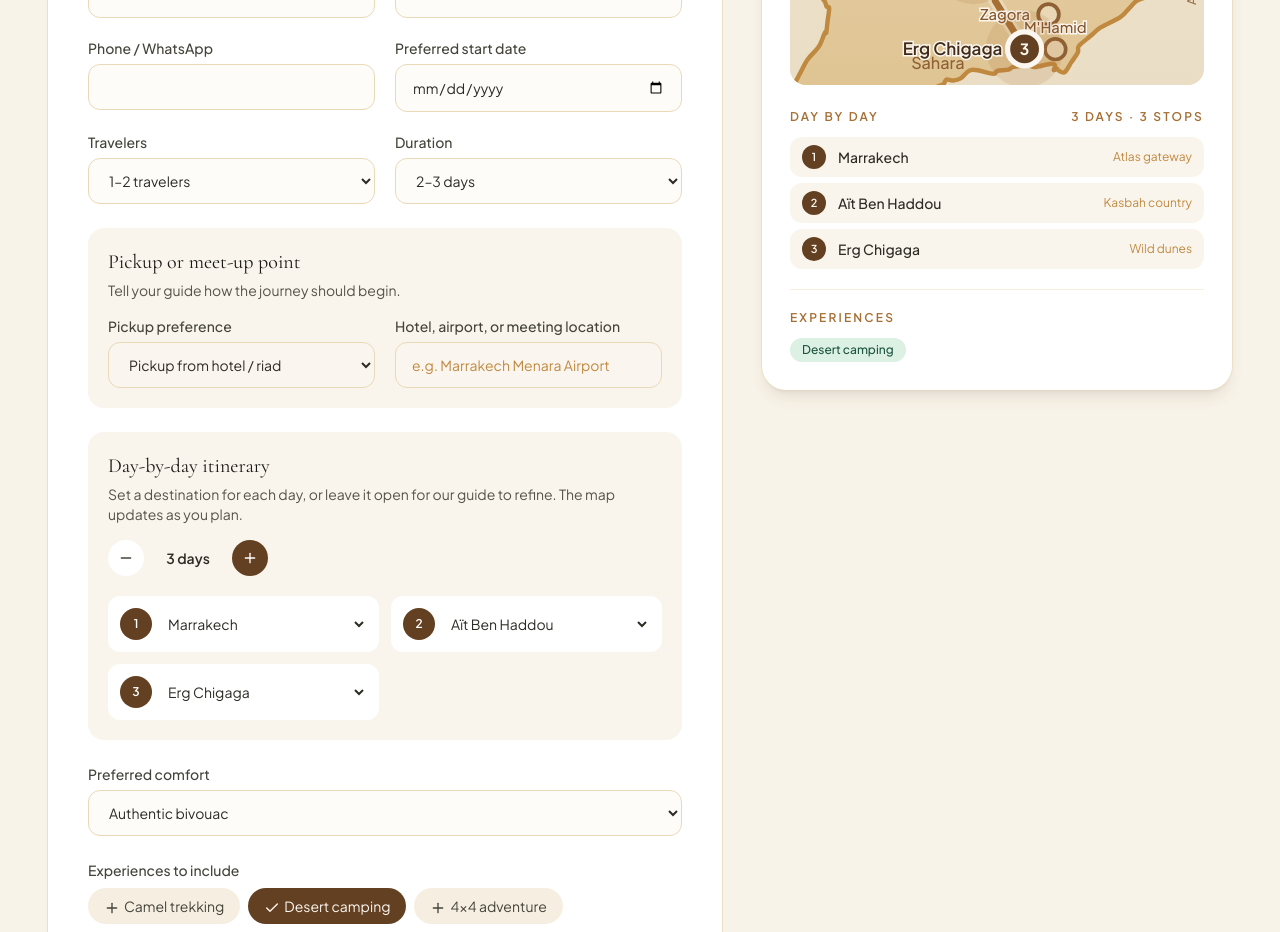
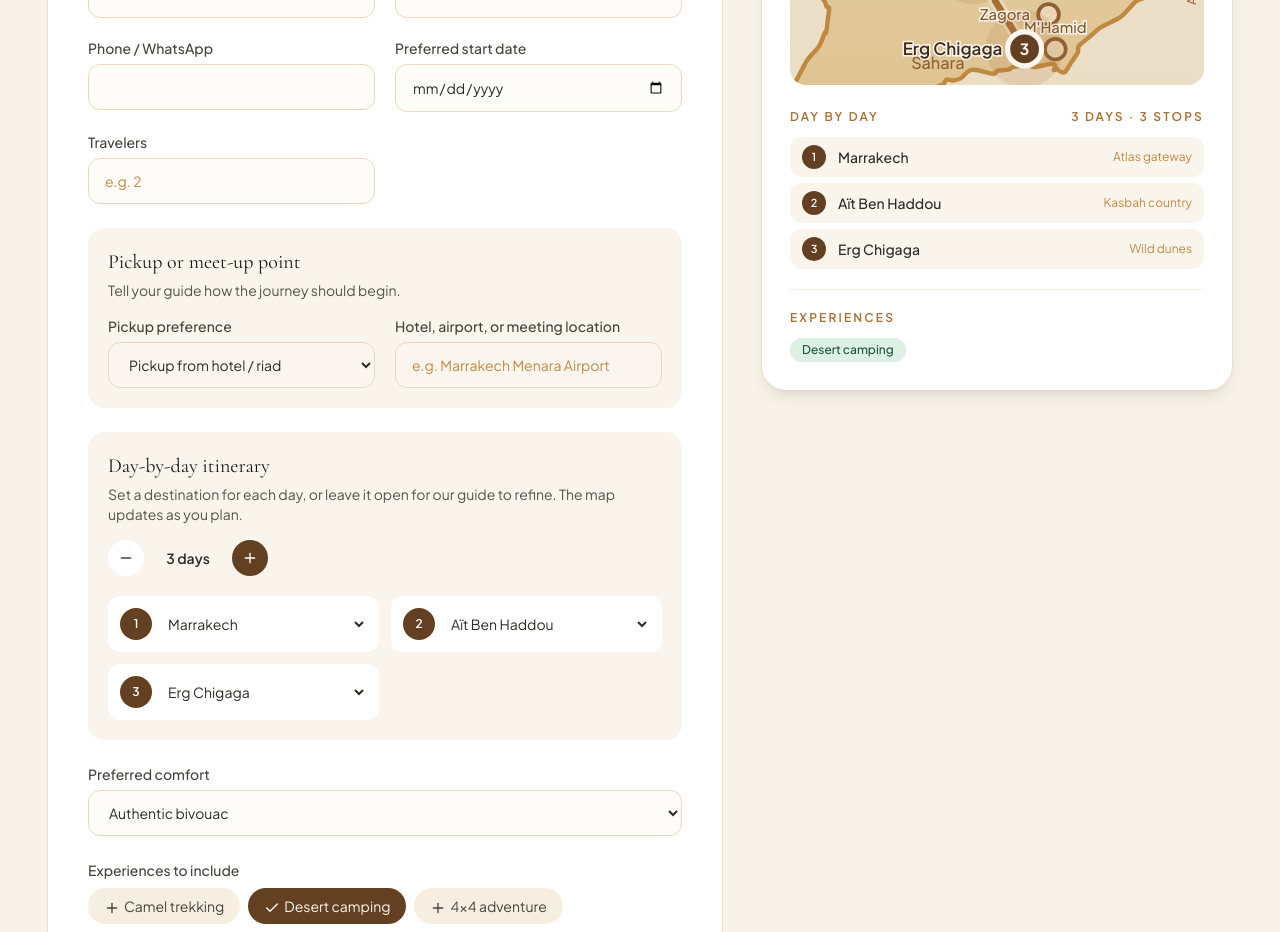
Before and after one commit to akimweb-bit/Moroccan-Desert, a React (Vite) app: page /custom-journey in a window 1280 px wide. Shown: the part 780-1712 px from the top of the page. Built offline with nearby package versions, Linux system fonts and the light colour scheme.

Commit message:
Convert Travelers to number input and remove Duration field from custom journey form

```diff
--- a/src/pages/CustomJourney.tsx
+++ b/src/pages/CustomJourney.tsx
@@ -54,8 +54,7 @@ export default function CustomJourney() {
       `Email: ${data.get('email')}`,
       `Phone: ${data.get('phone') || 'Not provided'}`,
       `Preferred start date: ${data.get('date') || 'Flexible'}`,
-      `Travelers: ${data.get('travelers')}`,
-      `Duration: ${data.get('duration')}`,
+      `Travelers: ${data.get('travelers') || 'Not specified'}`,
       `Comfort: ${data.get('comfort')}`,
       `Pickup / meet-up: ${data.get('pickupType')} — ${data.get('pickupLocation') || 'To be confirmed'}`,
       'Day-by-day outline:',
@@ -92,7 +91,7 @@ export default function CustomJourney() {
                   <div className="grid gap-5 sm:grid-cols-2">
                     <Input label="Your name" name="name" required /><Input label="Email" name="email" type="email" required />
                     <Input label="Phone / WhatsApp" name="phone" type="tel" /><Input label="Preferred start date" name="date" type="date" />
-                    <Select label="Travelers" name="travelers" options={['1–2 travelers', '3–4 travelers', '5–8 travelers', '9+ travelers']} /><Select label="Duration" name="duration" options={['2–3 days', '4–5 days', '6–8 days', '9+ days']} />
+                    <Input label="Travelers" name="travelers" type="number" required min={1} max={50} placeholder="e.g. 2" />
                   </div>
                   <div className="rounded-2xl bg-sand-100/60 p-5">
                     <h3 className="font-display text-xl text-ink-900">Pickup or meet-up point</h3>
@@ -257,8 +256,8 @@ function JourneyMap({ dayPlans, dayCount, interests }: { dayPlans: string[]; day
   );
 }
 
-function Input({ label, name, type = 'text', required = false, placeholder }: { label: string; name: string; type?: string; required?: boolean; placeholder?: string }) {
-  return <div><label className="mb-1.5 block text-sm font-medium text-ink-700">{label}</label><input name={name} type={type} required={required} placeholder={placeholder} className="w-full rounded-xl border border-sand-200 bg-sand-50/40 px-4 py-3 text-sm text-ink-800 placeholder:text-sand-500 focus:border-sand-400 focus:outline-none focus:ring-2 focus:ring-sand-200" /></div>;
+function Input({ label, name, type = 'text', required = false, placeholder, min, max }: { label: string; name: string; type?: string; required?: boolean; placeholder?: string; min?: number; max?: number }) {
+  return <div><label className="mb-1.5 block text-sm font-medium text-ink-700">{label}</label><input name={name} type={type} required={required} placeholder={placeholder} min={min} max={max} className="w-full rounded-xl border border-sand-200 bg-sand-50/40 px-4 py-3 text-sm text-ink-800 placeholder:text-sand-500 focus:border-sand-400 focus:outline-none focus:ring-2 focus:ring-sand-200" /></div>;
 }
 
 function Select({ label, name, options }: { label: string; name: string; options: string[] }) {
```
